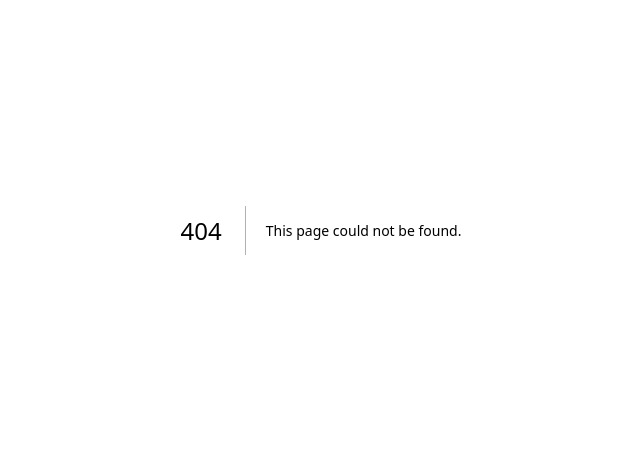
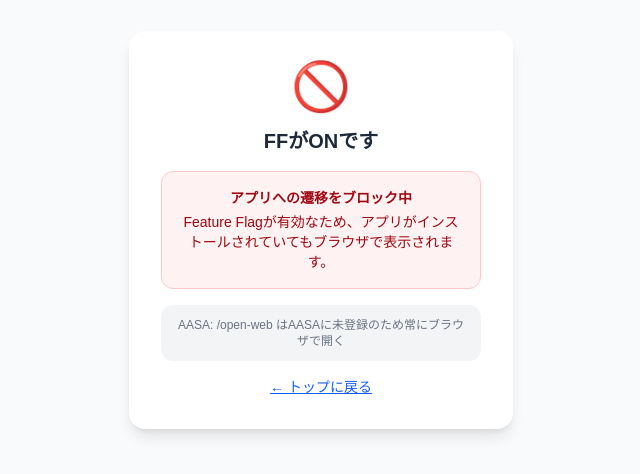
Before and after one commit to noonyuu/universal-link-web, a Next.js app: page /open-web in a window 1280 px wide. Before the commit this address had no page. Shown: the part 170-644 px from the top of the page, without its empty margins (319-959 px from the left). Built offline with nearby package versions, Linux system fonts and the light colour scheme.

Commit message:
feat: パスベースに変更

```diff
--- /dev/null
+++ b/app/open-web/page.tsx
@@ -0,0 +1,26 @@
+export default function OpenWebPage() {
+  return (
+    <div className="min-h-screen bg-gray-50 flex flex-col items-center justify-center p-8">
+      <div className="bg-white rounded-2xl shadow-lg p-8 w-full max-w-sm flex flex-col items-center gap-4">
+        <div className="text-5xl">🚫</div>
+        <h1 className="text-xl font-bold text-gray-800">FFがONです</h1>
+        <div className="w-full bg-red-50 border border-red-200 rounded-xl p-4 text-sm text-red-800 text-center">
+          <p className="font-semibold mb-1">アプリへの遷移をブロック中</p>
+          <p>
+            Feature
+            Flagが有効なため、アプリがインストールされていてもブラウザで表示されます。
+          </p>
+        </div>
+        <div className="w-full bg-gray-100 rounded-xl p-3 text-xs text-gray-500 text-center">
+          <p>
+            AASA: <code className="font-mono">/open-web</code>{" "}
+            はAASAに未登録のため常にブラウザで開く
+          </p>
+        </div>
+        <a href="/" className="text-sm text-blue-600 underline">
+          ← トップに戻る
+        </a>
+      </div>
+    </div>
+  );
+}
--- a/app/open/page.tsx
+++ b/app/open/page.tsx
@@ -1,33 +1,7 @@
-"use client";
-
-import { useSearchParams } from "next/navigation";
-import { Suspense } from "react";
-
-function OpenContent() {
-  const searchParams = useSearchParams();
-  const ffOn = searchParams.get("app") === "false";
-
+export default function OpenPage() {
   return (
     <div className="min-h-screen bg-gray-50 flex flex-col items-center justify-center p-8">
       <div className="bg-white rounded-2xl shadow-lg p-8 w-full max-w-sm flex flex-col items-center gap-4">
-        {ffOn ? (
-          <>
-            <div className="text-5xl">🚫</div>
-            <h1 className="text-xl font-bold text-gray-800">FFがONです</h1>
-            <div className="w-full bg-red-50 border border-red-200 rounded-xl p-4 text-sm text-red-800 text-center">
-              <p className="font-semibold mb-1">アプリへの遷移をブロック中</p>
-              <p>
-                Feature Flagが有効なため、アプリがインストールされていてもブラウザで表示されます。
-              </p>
-            </div>
-            <div className="w-full bg-gray-100 rounded-xl p-3 text-xs text-gray-500 text-center">
-              <p>
-                AASA: <code className="font-mono">NOT *app=false*</code> で除外済み
-              </p>
-            </div>
-          </>
-        ) : (
-          <>
         <div className="text-5xl">🌐</div>
         <h1 className="text-xl font-bold text-gray-800">ブラウザで表示中</h1>
         <div className="w-full bg-yellow-50 border border-yellow-200 rounded-xl p-4 text-sm text-yellow-800 text-center">
@@ -37,10 +11,11 @@ function OpenContent() {
           </p>
         </div>
         <div className="w-full bg-gray-100 rounded-xl p-3 text-xs text-gray-500 text-center">
-              <p>AASA: Universal Link 有効</p>
+          <p>
+            AASA: <code className="font-mono">/open</code> は登録済み
+            → アプリがあればアプリで開く
+          </p>
         </div>
-          </>
-        )}
         <a href="/" className="text-sm text-blue-600 underline">
           ← トップに戻る
         </a>
@@ -48,11 +23,3 @@ function OpenContent() {
     </div>
   );
 }
-
-export default function OpenPage() {
-  return (
-    <Suspense>
-      <OpenContent />
-    </Suspense>
-  );
-}
--- a/app/page.tsx
+++ b/app/page.tsx
@@ -9,7 +9,7 @@ export default function Home() {
   const [ffEnabled, setFfEnabled] = useState(false);
 
   const qrUrl = ffEnabled
-    ? `${BASE_URL}/open?app=false`
+    ? `${BASE_URL}/open-web`
     : `${BASE_URL}/open`;
 
   return (
@@ -49,8 +49,8 @@ export default function Home() {
           }`}
         >
           {ffEnabled
-            ? "AASA: NOT パターン適用中 → ブラウザで開く"
-            : "AASA: Universal Link 有効 → アプリで開く"}
+            ? "AASA: /open-web は未登録 → ブラウザで開く"
+            : "AASA: /open は登録済み → アプリで開く"}
         </div>
 
         {/* QR Code */}
```
Also changed, not shown: 1 other file (tests, documents, lock files or other folders). Lines whose indentation alone changed are shown as unchanged.
